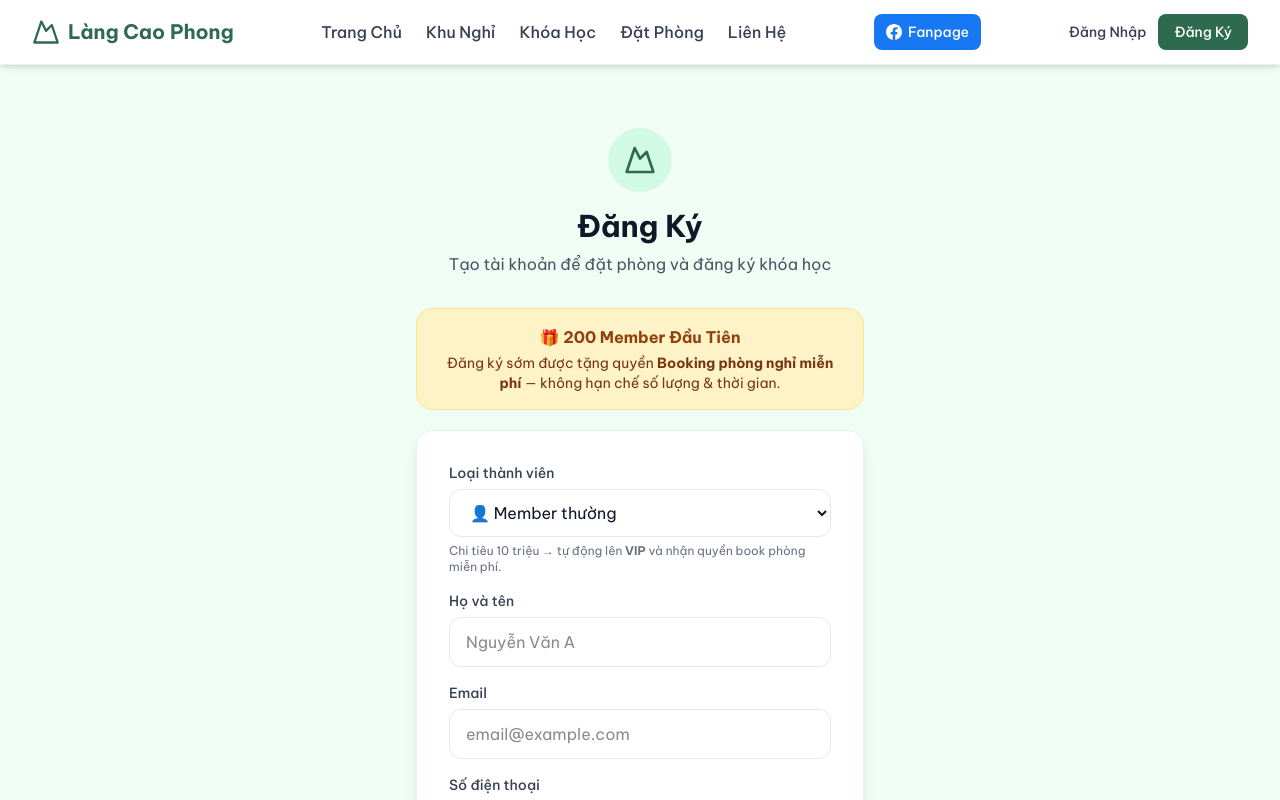
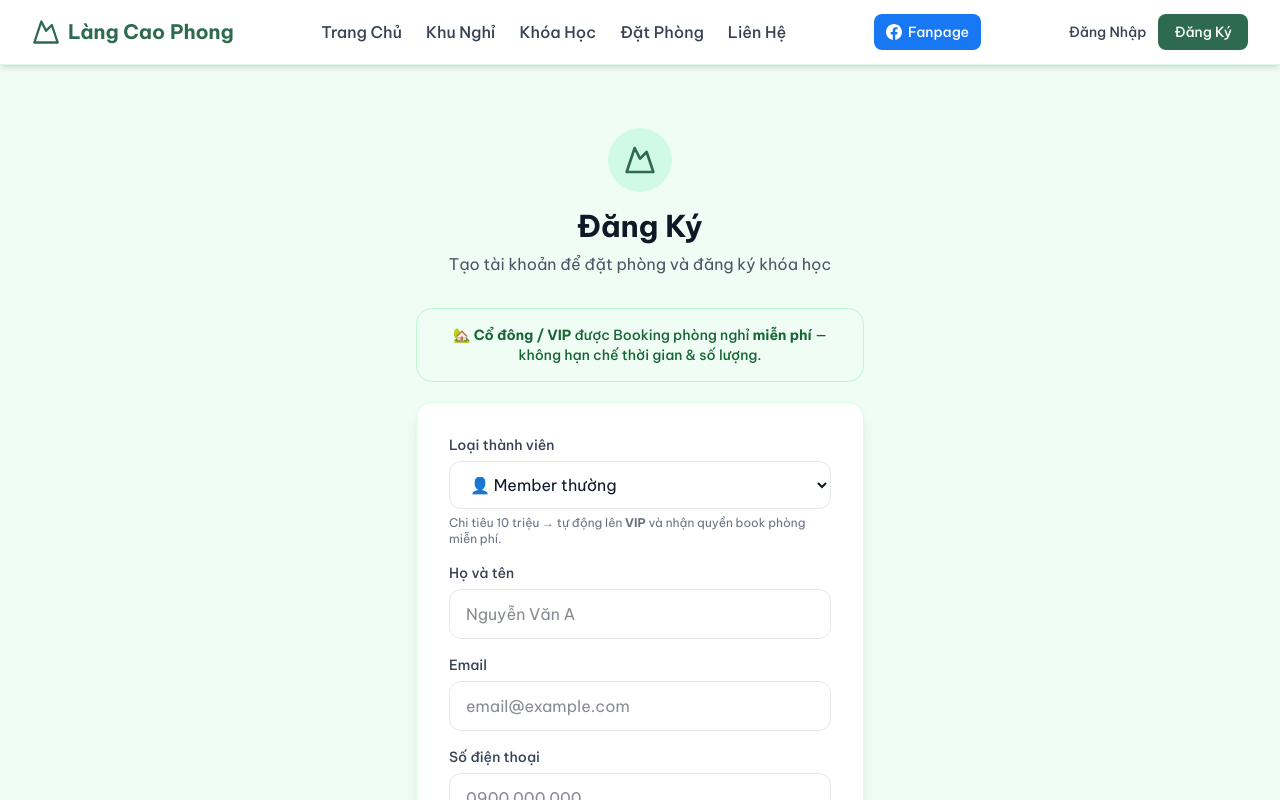
Before and after one commit to tuanhavinalink/langcaophong, a Next.js app: page /register in a window 1280 px wide. Shown: the top 800 px of the page. Built offline with nearby package versions, Linux system fonts and the light colour scheme; no server answers.

Commit message:
Register banner: update to VIP/shareholder free booking message

```diff
--- a/src/app/register/page.tsx
+++ b/src/app/register/page.tsx
@@ -60,10 +60,9 @@ export default function RegisterPage() {
           <p className="text-gray-600 mt-2">Tạo tài khoản để đặt phòng và đăng ký khóa học</p>
         </div>
 
-        <div className="mb-5 rounded-2xl px-5 py-4 text-center" style={{ backgroundColor: '#fef3c7', border: '1.5px solid #fde68a' }}>
-          <div className="text-base font-bold mb-1" style={{ color: '#92400e' }}>🎁 200 Member Đầu Tiên</div>
-          <p className="text-sm" style={{ color: '#78350f' }}>
-            Đăng ký sớm được tặng quyền <strong>Booking phòng nghỉ miễn phí</strong> — không hạn chế số lượng &amp; thời gian.
+        <div className="mb-5 rounded-2xl px-5 py-4 text-center" style={{ backgroundColor: '#f0fdf4', border: '1.5px solid #bbf7d0' }}>
+          <p className="text-sm font-medium" style={{ color: '#166534' }}>
+            🏡 <strong>Cổ đông / VIP</strong> được Booking phòng nghỉ <strong>miễn phí</strong> — không hạn chế thời gian &amp; số lượng.
           </p>
         </div>
 
```
